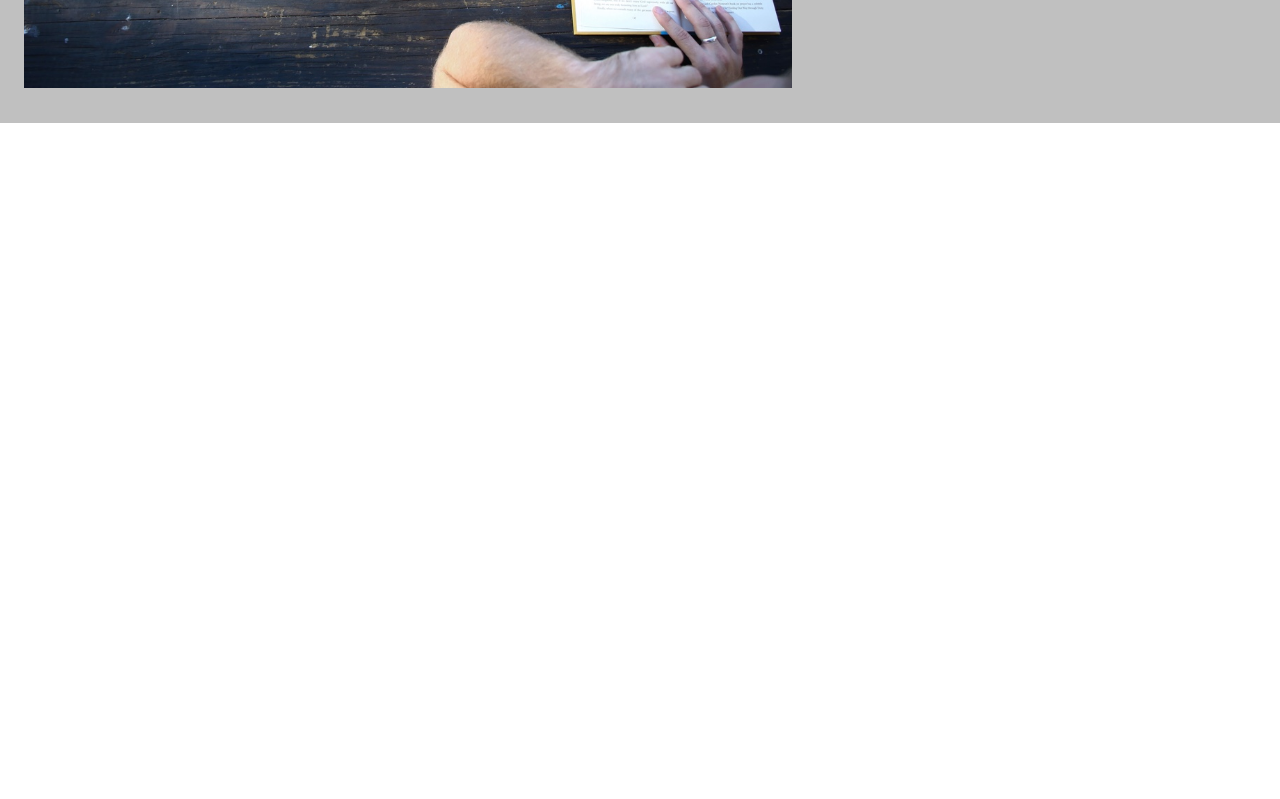
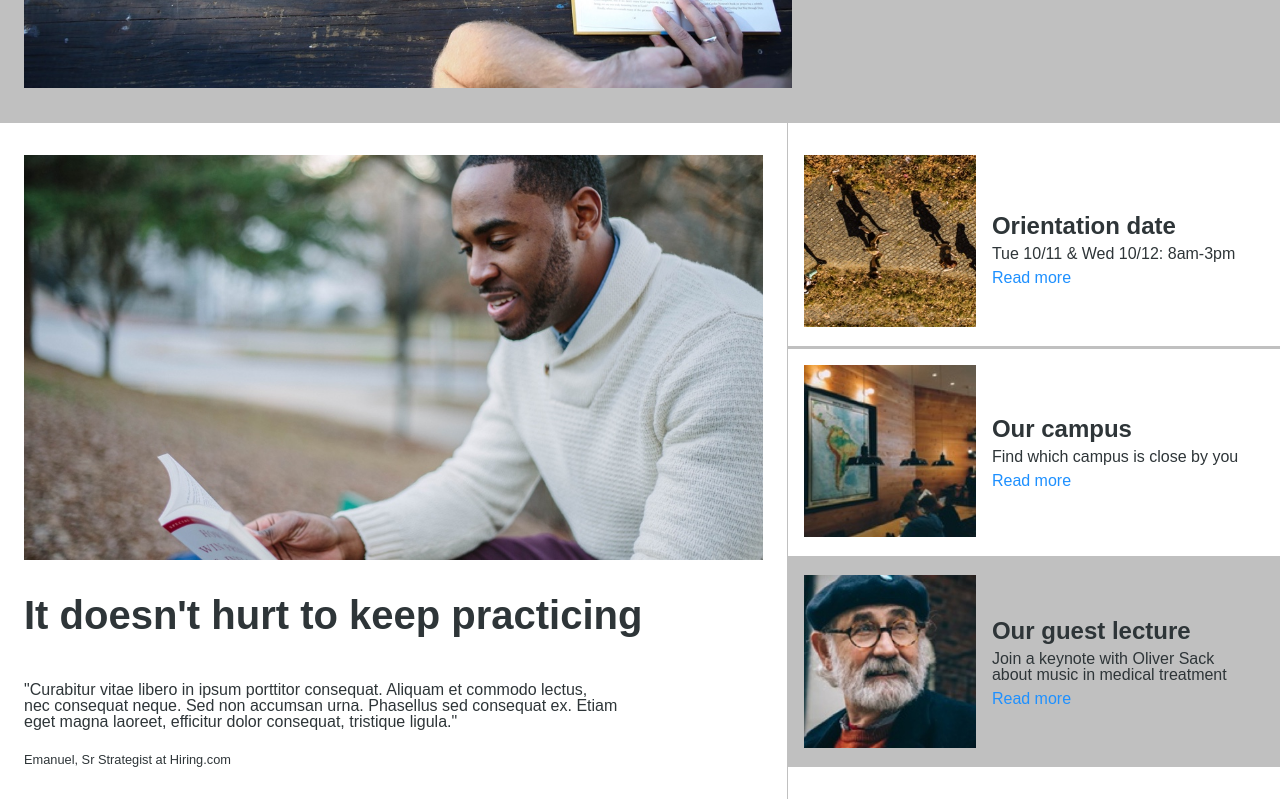
Before and after one commit to Emanny58/colmar, a plain HTML site: page index.html in a window 1280 px wide. Shown: the part 576-1375 px from the top of the page. Before the commit the page ends 800 px from the top, so only its background shows below. Drawn offline with Linux system fonts and the light colour scheme.

Commit message:
Completed information section.

```diff
--- a/index.html
+++ b/index.html
@@ -8,6 +8,8 @@
 
 
   <body>
+
+<!-- Header  -->
 
     <header>
       <img src="resources/images/ic-logo.svg" alt="lion standing on its hind legs">
@@ -46,5 +48,54 @@
       </div>
     </div>
 
+<!-- Information section  -->
+
+    <div class="information">
+      <div class="main">
+        <div class="image-container">
+          <img src="resources/images/information-main.jpg" alt="african american man reading a book.">
+        </div>
+        <div class="practice">
+          <h2>It doesn't hurt to keep practicing</h2>
+          <p>"Curabitur vitae libero in ipsum porttitor consequat. Aliquam et commodo lectus,<br>nec consequat neque. Sed non accumsan urna. Phasellus sed consequat ex. Etiam<br>eget magna laoreet, efficitur dolor consequat, tristique ligula."</p>
+          <span>Emanuel, Sr Strategist at Hiring.com</span>
+        </div>
+      </div>
+      <div class="articles">
+        <div class="article">
+          <div class="image-container first">
+            <img src="resources/images/information-orientation.jpg" alt="">
+          </div>
+          <div class="description">
+            <h3>Orientation date</h3>
+            <p>Tue 10/11 & Wed 10/12: 8am-3pm</p>
+            <span><a>Read more</a></span>
+          </div>
+        </div>
+        <div class="article">
+          <div class="image-container">
+            <img src="resources/images/information-campus.jpg" alt="">
+          </div>
+          <div class="description">
+            <h3>Our campus</h3>
+            <p>Find which campus is close by you</p>
+            <span><a>Read more</a></span>
+          </div>
+        </div>
+        <div class="article grey">
+          <div class="image-container">
+            <img src="resources/images/information-guest-lecture.jpg" alt="">
+          </div>
+          <div class="description">
+            <h3>Our guest lecture</h3>
+            <p>Join a keynote with Oliver Sack<br>about music in medical treatment</p>
+            <span><a>Read more</a></span>
+          </div>
+        </div>
+
+
+      </div>
+    </div>
+
   </body>
 </html>
--- a/resources/css/style.css
+++ b/resources/css/style.css
@@ -57,7 +57,7 @@ header img {
   border-right: 1rem solid skyblue;
   display: flex;
   align-items: center;
-  color: gray;
+  color: hsl(200, 10%, 20%);
 }
 
 .top-bar .nav li:last-child {
@@ -79,6 +79,7 @@ header img {
 
 .banner .image-container {
   width: 60%;
+  display: block;
   margin: 2rem 1.5rem;
 }
 
@@ -123,3 +124,102 @@ header img {
 .start-btn span {
   margin: 0.5rem auto;
 }
+
+/* Information */
+
+.information {
+  display: flex;
+  flex-direction: row;
+}
+
+.main {
+  margin: 2rem 1.5rem;
+  width: 60%;
+  display: flex;
+  flex-direction: column;
+  justify-content: space-between;
+}
+
+.main .image-container {
+  width: 100%;
+  display: block;
+  margin-bottom: 2rem;
+}
+
+.main img {
+  width: 100%;
+}
+
+.practice {
+  height: 30%;
+  display: flex;
+  flex-direction: column;
+  justify-content: space-between;
+  color: hsl(200, 10%, 20%);
+}
+
+.practice h2 {
+  font-size: 2.5rem;
+  font-weight: bold;
+  margin-bottom: 1.5rem;
+}
+
+.practice span {
+  font-size: 0.8rem;
+}
+
+.articles {
+  padding-top: 2rem;
+  padding-bottom: 2rem;
+  border-left: 0.1rem solid silver;
+  width: 40%;
+}
+
+.article {
+  display: flex;
+  flex-direction: row;
+  align-items: center;
+  border-bottom: 0.2rem solid silver;
+}
+
+.article.grey {
+  border-bottom: none;
+  background-color: silver;
+}
+
+.article .image-container.first {
+  margin-top: 0;
+}
+
+.article .image-container {
+  width: 35%;
+  margin: 1rem 1rem;
+  height: auto;
+  display: block;
+}
+
+.article img {
+  width: 100%;
+}
+
+.description {
+  height: 10rem;
+  display: flex;
+  flex-direction: column;
+  justify-content: center;
+}
+
+.description h3 {
+  font-size: 1.5rem;
+  font-weight: bold;
+  margin-bottom: 0.5rem;
+  color:  hsl(200, 10%, 20%);
+}
+
+.description p {
+  color: hsl(200, 10%, 20%);
+  margin-bottom: 0.5rem;
+}
+.description span {
+  color: dodgerblue;
+}
```
